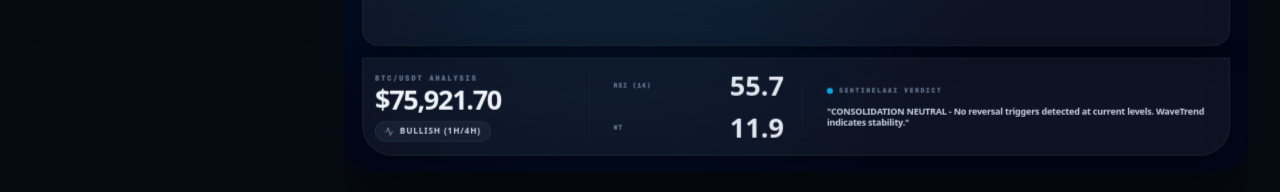
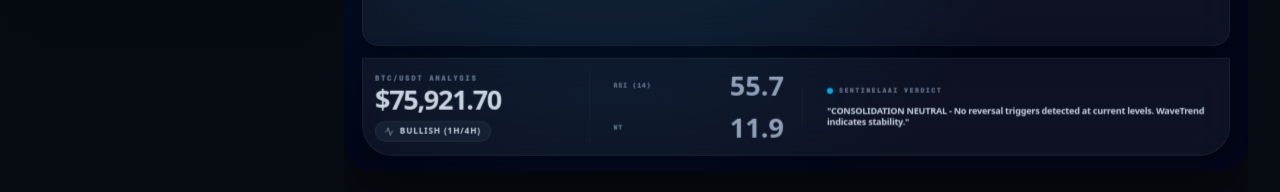
Before and after one commit to danielguollo80-ui/sentinela-web-app, a Next.js app: page / in a window 1280 px wide. Shown: the part 1119-1311 px from the top of the page. Built offline with nearby package versions, Linux system fonts and the light colour scheme; no server answers.

Commit message:
fix: verdict scrollable, price/RSI/WT softer colors

```diff
--- a/src/components/sentinela-bio-panel.tsx
+++ b/src/components/sentinela-bio-panel.tsx
@@ -41,7 +41,7 @@ export const SentinelaBioPanel: React.FC<SentinelaBioPanelProps> = ({
       <div className={`${isSetup ? 'col-span-2' : 'col-span-3'} space-y-2`}>
         <div className="space-y-0.5">
           <p className="text-[10px] font-black text-slate-500 uppercase tracking-[0.2em] font-mono">{symbol} ANALYSIS</p>
-          <p className="text-4xl font-black text-slate-100 tracking-tighter">${price}</p>
+          <p className="text-4xl font-black text-slate-300 tracking-tighter">${price}</p>
         </div>
         <div className="inline-flex items-center gap-2 bg-slate-800/60 px-3 py-1 rounded-full border border-slate-600/40">
           <Activity className="w-3 h-3 text-slate-400" />
@@ -89,11 +89,11 @@ export const SentinelaBioPanel: React.FC<SentinelaBioPanelProps> = ({
       <div className={`${isSetup ? 'col-span-2' : 'col-span-3'} space-y-4 border-l border-white/5 ${isSetup ? 'pl-6' : 'pl-8'} pr-2`}>
         <div className="flex items-center justify-between gap-2">
           <span className="text-[9px] font-black text-slate-500 uppercase tracking-[0.1em] font-mono whitespace-nowrap">RSI (14)</span>
-          <span className={`${isSetup ? 'text-3xl' : 'text-4xl'} font-black text-slate-200`}>{rsi}</span>
+          <span className={`${isSetup ? 'text-3xl' : 'text-4xl'} font-black text-slate-400`}>{rsi}</span>
         </div>
         <div className="flex items-center justify-between gap-2">
           <span className="text-[9px] font-black text-slate-500 uppercase tracking-[0.1em] font-mono whitespace-nowrap">WT</span>
-          <span className={`${isSetup ? 'text-3xl' : 'text-4xl'} font-black text-slate-200`}>{wt}</span>
+          <span className={`${isSetup ? 'text-3xl' : 'text-4xl'} font-black text-slate-400`}>{wt}</span>
         </div>
       </div>
 
@@ -103,7 +103,7 @@ export const SentinelaBioPanel: React.FC<SentinelaBioPanelProps> = ({
           <div className="w-2 h-2 rounded-full bg-sentinela-blue glow-blue" />
           <p className="text-[9px] font-black text-slate-500 uppercase tracking-[0.2em] font-mono">SENTINELAAI VERDICT</p>
         </div>
-        <p className={`${isSetup ? 'text-[10px]' : 'text-xs'} font-semibold text-slate-300 leading-tight tracking-tight line-clamp-3`}>
+        <p className={`${isSetup ? 'text-[10px]' : 'text-xs'} font-semibold text-slate-300 leading-tight tracking-tight overflow-y-auto max-h-[72px]`}>
           &quot;{verdict}&quot;
         </p>
       </div>
```
